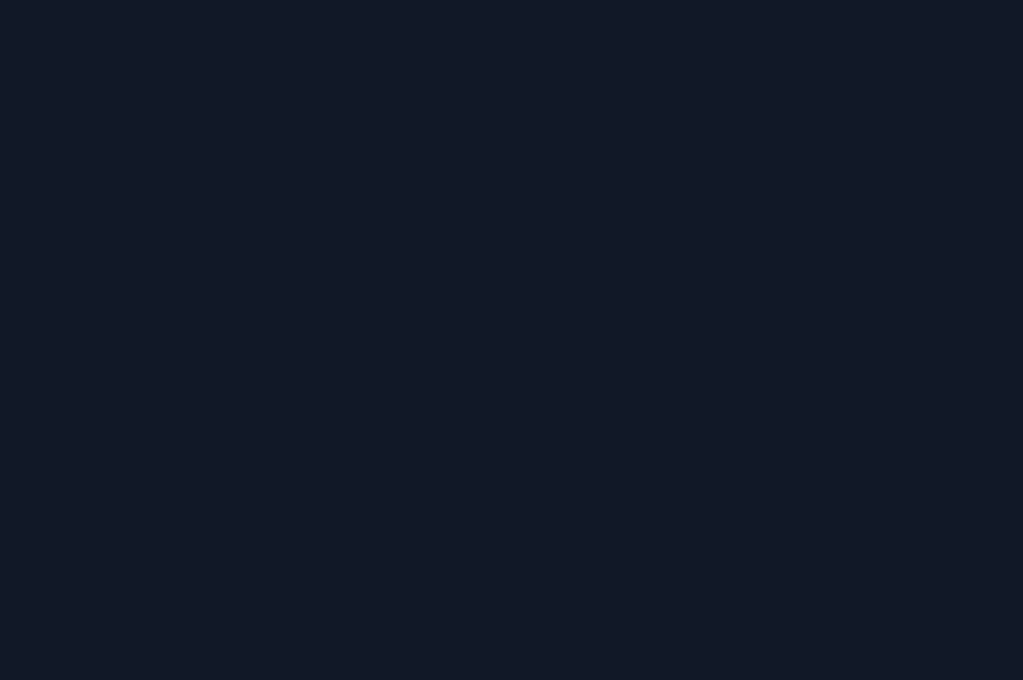
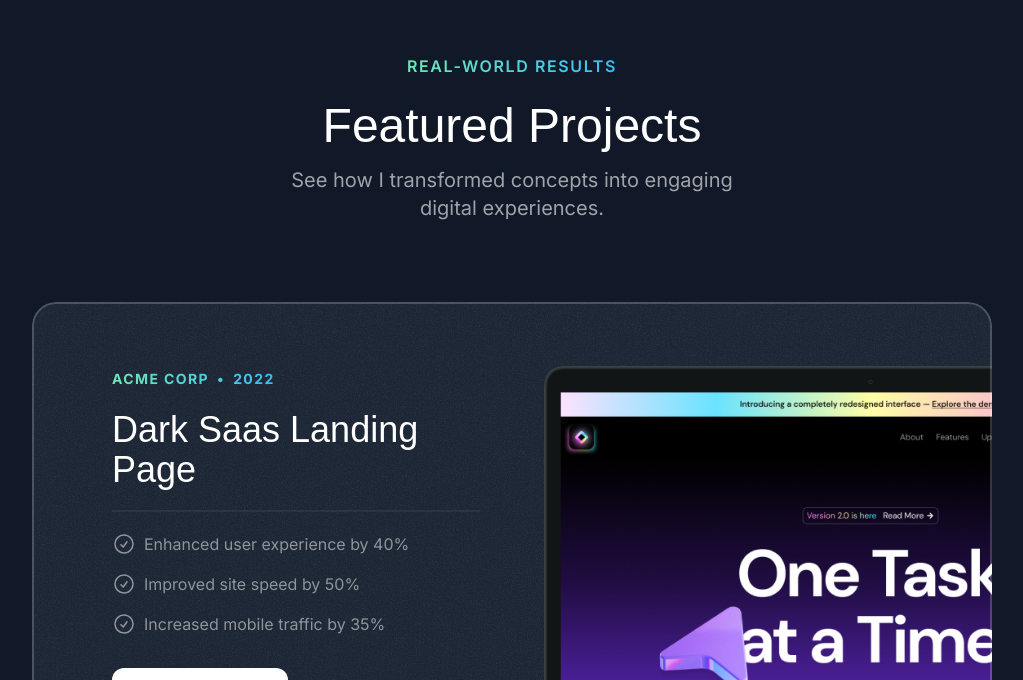
Before and after one commit to alok-kiran/alok-portfolio, a Next.js app: page / in a window 1280 px wide. Shown: the part 948-1628 px from the top of the page, without its empty margins (128-1151 px from the left). Before the commit the page ends 1063 px from the top, so only its background shows below. Built offline with nearby package versions, Linux system fonts and the light colour scheme; a web font is replaced by a local one.

Commit message:
added project section

```diff
--- a/app/globals.css
+++ b/app/globals.css
@@ -11,3 +11,9 @@
     @apply absolute inset-0 border-2 top-1/2 left-1/2 -translate-x-1/2 -translate-y-1/2 rounded-full border-emerald-300/5 shadow-[0_0_80px_inset] shadow-emerald-300/5
   }
 }
+
+@layer utilities {
+  .container {
+    @apply lg:max-w-5xl;
+  }
+}
--- a/app/page.tsx
+++ b/app/page.tsx
@@ -1,11 +1,13 @@
 import Header from "./sections/header";
 import Hero from "./sections/heroes";
+import Projects from "./sections/projects";
 
 export default function Home() {
   return (
     <div >
       <Header />
       <Hero />
+      <Projects />
     </div>
   );
 }
--- /dev/null
+++ b/app/sections/projects.tsx
@@ -0,0 +1,97 @@
+import React from 'react'
+import darkSaasLandingPage from "@/assets/images/dark-saas-landing-page.png";
+import lightSaasLandingPage from "@/assets/images/light-saas-landing-page.png";
+import aiStartupLandingPage from "@/assets/images/ai-startup-landing-page.png";
+import Link from 'next/link';
+import Image from 'next/image';
+import CheckIcon from "@/assets/icons/check-circle.svg";
+import ArrowUpRightIcon from "@/assets/icons/arrow-up-right.svg";
+import GrainImage from "@/assets/images/grain.jpg";
+
+const portfolioProjects = [
+    {
+        company: "Acme Corp",
+        year: "2022",
+        title: "Dark Saas Landing Page",
+        results: [
+            { title: "Enhanced user experience by 40%" },
+            { title: "Improved site speed by 50%" },
+            { title: "Increased mobile traffic by 35%" },
+        ],
+        link: "https://youtu.be/4k7IdSLxh6w",
+        image: darkSaasLandingPage,
+    },
+    {
+        company: "Innovative Co",
+        year: "2021",
+        title: "Light Saas Landing Page",
+        results: [
+            { title: "Boosted sales by 20%" },
+            { title: "Expanded customer reach by 35%" },
+            { title: "Increased brand awareness by 15%" },
+        ],
+        link: "https://youtu.be/7hi5zwO75yc",
+        image: lightSaasLandingPage,
+    },
+    {
+        company: "Quantum Dynamics",
+        year: "2023",
+        title: "AI Startup Landing Page",
+        results: [
+            { title: "Enhanced user experience by 40%" },
+            { title: "Improved site speed by 50%" },
+            { title: "Increased mobile traffic by 35%" },
+        ],
+        link: "https://youtu.be/Z7I5uSRHMHg",
+        image: aiStartupLandingPage,
+    },
+];
+
+function Projects() {
+    return (
+        <section className=' pb-16 lg:py-24' >
+            <div className=' container'>
+                <div className=' flex justify-center items-center'>
+                    <p className=' uppercase font-semibold tracking-widest bg-gradient-to-r from-emerald-300 to-sky-400 text-transparent bg-clip-text text-center'>Real-world Results</p>
+                </div>
+                <h2 className=' font-serif text-3xl text-center mt-6 md:text-5xl'>Featured Projects</h2>
+                <p className=' text-center text-white/60 mt-4 md:text-lg max-w-md mx-auto lg:text-xl'>See how I transformed concepts into engaging digital experiences.</p>
+                <div className=' flex flex-col mt-10 md:mt-20 gap-20'>
+                    {portfolioProjects?.map((project) => (
+                        <div key={project.title} className="lg:pt-16 lg:px-20 px-8 pt-8 after:pointer-events-none bg-gray-800 rounded-3xl relative z-0 after:z-10 overflow-hidden after:content-[''] after:absolute after:inset-0 after:outline-2 after:outline after:-outline-offset-2 after:rounded-3xl after:outline-white/20 md:pt-12 md:px-10">
+                            <div className='absolute inset-0 -z-10 opacity-5' style={{
+                                backgroundImage: `url(${GrainImage.src})`,
+                            }}>
+
+                            </div>
+                            <div className='lg:grid lg:grid-cols-2 lg:gap-16'>
+                                <div className=' lg:pb-16'>
+                                    <div className=' bg-gradient-to-r from-emerald-300 to-sky-400 inline-flex uppercase font-bold tracking-widest text-sm gap-2 text-transparent bg-clip-text '>
+                                        <span>{project.company}</span>
+                                        <span>&bull;</span>
+                                        <span>{project.year}</span>
+                                    </div>
+                                    <h3 className=' font-serif text-2xl mt-2 md:text-4xl md:mt-5'>{project.title}</h3>
+                                    <hr className=' border-t-2 border-white/5 mt-4 md:mt-5' />
+                                    <ul className=' flex flex-col gap-4 mt-4 md:mt-5'>
+                                        {project.results.map((result) => (
+                                            <li className=' flex gap-2 text-sm md:text-base text-white/50' key={result.title}><CheckIcon className="size-5 md:size-6 md:mt-0.3" /><span>{result.title}</span></li>
+                                        ))}
+                                    </ul>
+                                    <Link href={project.link} target='_blank'>
+                                        <button className=' bg-white text-gray-950 h-12 w-full rounded-xl font-semibold inline-flex items-center justify-center gap-2 mt-8 md:w-auto px-6'><span>Visit Live Site </span><ArrowUpRightIcon className="size-4" /></button>
+                                    </Link>
+                                </div>
+                                <div className=' relative'>
+                                    <Image src={project.image} alt={project.title} className=' mt-8 -mb-4 md:-mb-0 lg:mt-0 lg:absolute lg:h-full lg:w-auto lg:max-w-none' />
+                                </div>
+                            </div>
+                        </div>
+                    ))}
+                </div>
+            </div>
+        </section>
+    )
+}
+
+export default Projects;
```
